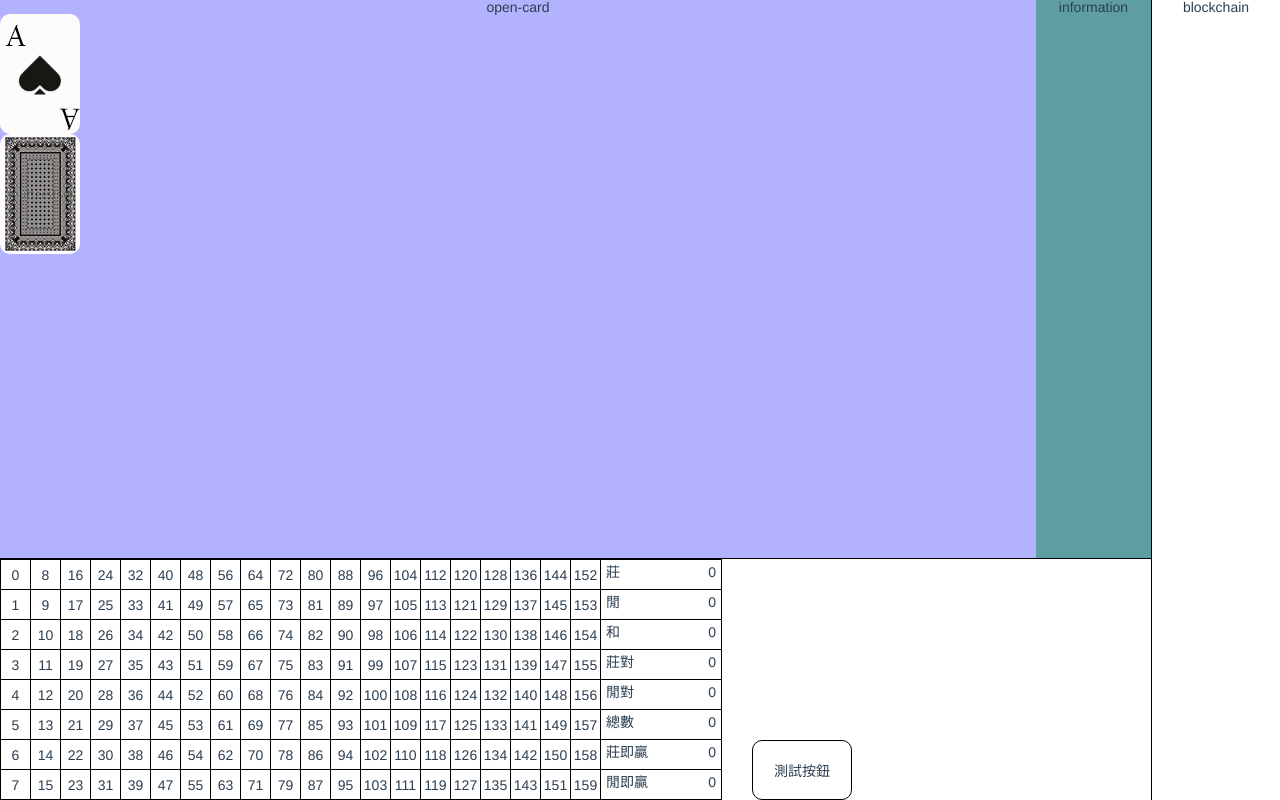
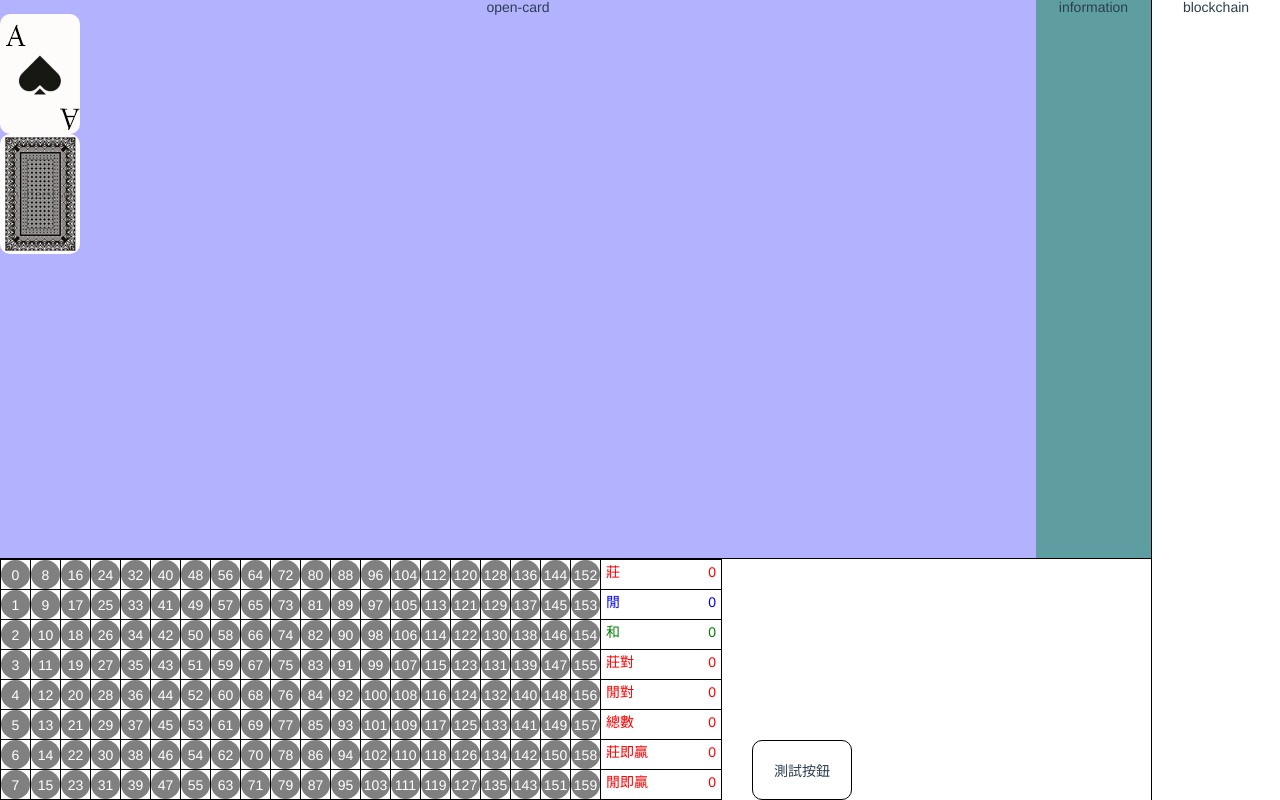
Before and after one commit to martin-frontend/baccarat, a Vue app: page / in a window 1280 px wide. Built offline with nearby package versions, Linux system fonts and the light colour scheme.

Commit message:
更新樣式

```diff
--- a/src/views/history/index.vue
+++ b/src/views/history/index.vue
@@ -2,12 +2,16 @@
    <div class="history">
       <table class="board">
         <tr v-for="(item,i) in boardRow" :key="item">
-          <td v-for="(subitem,j) in boardColumn" :key="item+subitem">{{boardDataList[i+(j*boardRow)]}}</td>
+            <td v-for="(subitem,j) in boardColumn" :key="item+subitem">
+                <div class="ball" :class="getBallColor(boardDataList[i+(j*boardRow)])">
+                    <p class="text">{{boardDataList[i+(j*boardRow)]}}</p>
+                </div>
+            </td>
         </tr>
       </table>
       <table class="result">
         <tr v-for="item in resultList" :key="item">
-            <td>
+            <td :class="item.color">
                 <p class="title">{{item.name}}</p>
                 <p class="text">{{item.value}}</p>
             </td>
@@ -25,14 +29,14 @@ export default {
             boardColumn:20,
             boardDataList:[],
             resultList:[
-                {name:'莊',value:0},
-                {name:'閒',value:0},
-                {name:'和',value:0},
-                {name:'莊對',value:0},
-                {name:'閒對',value:0},
-                {name:'總數',value:0},
-                {name:'莊即贏',value:0},
-                {name:'閒即贏',value:0},
+                {name:'莊',value:0,color:'red'},
+                {name:'閒',value:0,color:'blue'},
+                {name:'和',value:0,color:'green'},
+                {name:'莊對',value:0,color:'red'},
+                {name:'閒對',value:0,color:'red'},
+                {name:'總數',value:0,color:'red'},
+                {name:'莊即贏',value:0,color:'red'},
+                {name:'閒即贏',value:0,color:'red'},
             ],
             ruaultText:['莊','閒','合'],
             currentIndex:0
@@ -66,9 +70,17 @@ export default {
         },
         getRandomInt(max) {
             return Math.floor(Math.random() * Math.floor(max));
+        },
+        getBallColor(text){
+            switch(text){
+                case '莊':
+                    return "red"
+                case '閒':
+                    return "blue"
+                case '合':
+                    return "green"
+            }
         }
-
-
     }
 }
 </script>
@@ -85,6 +97,27 @@ export default {
                 border:1px solid #000;
                 width: 30px;
                 height: 30px;
+                .ball{
+                    width: 100%;
+                    height: 100%;
+                    display: flex;
+                    justify-content: center;
+                    align-items: center;
+                    border-radius: 50%;
+                    background-color: gray;
+                    &.red{
+                        background-color: red;
+                    }
+                    &.green{
+                        background-color: green;
+                    }
+                    &.blue{
+                        background-color: blue;
+                    }
+                    .text{
+                        color: white;
+                    }
+                }
             }
         }
         .result{
@@ -104,6 +137,15 @@ export default {
                 align-items: center;
                 padding: 5px;
                 width: 120px;
+                &.red{
+                    color: red;
+                }
+                &.green{
+                    color: green;
+                }
+                &.blue{
+                    color: blue;
+                }
             }
         }
         .testBtn{
```
